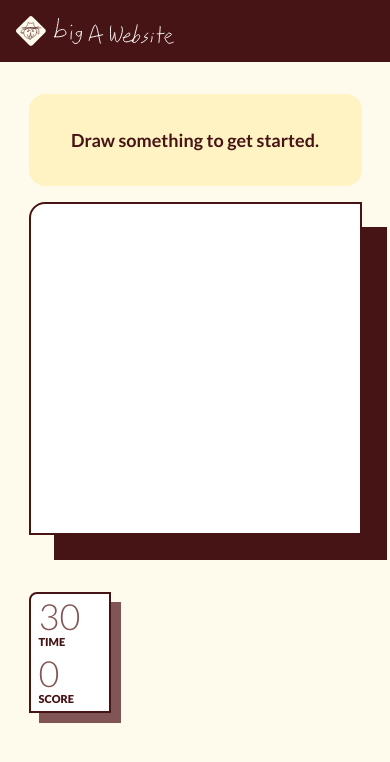
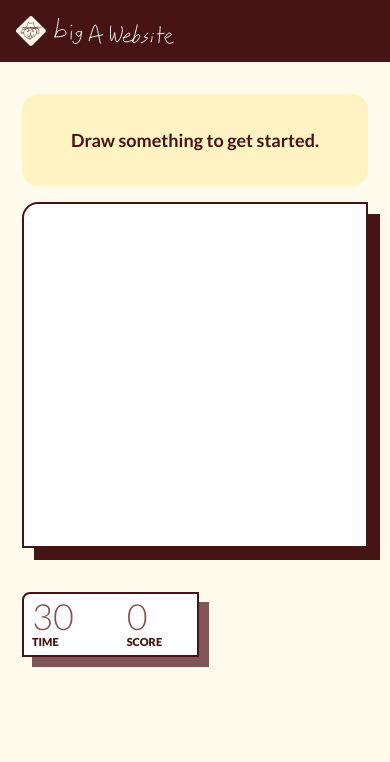
Before and after one commit to alexhutton28/big-a-website, a Next.js app: page /art-something in a window 390 px wide. Shown: the top 762 px of the page. Built offline with nearby package versions, Linux system fonts and the light colour scheme; a web font is replaced by a local one.

Commit message:
Art Something: circle fades in after game over; score shows 0 on load; phone: thinner canvas shadow, time and score side by side

```diff
--- a/src/app/art-something/Canvas.tsx
+++ b/src/app/art-something/Canvas.tsx
@@ -84,6 +84,8 @@ export default function Canvas() {
   // Between games, the player's first stroke starts a count-in on the timer bar; the
   // drawing then starts the game when it runs out
   const [countingIn, setCountingIn] = useState(false);
+  // The dashed circle waits for the game-over message to finish sliding in
+  const [circleReady, setCircleReady] = useState(true);
   const countingInRef = useRef(false);
   const onFirstMarkRef = useRef<() => void>(() => {});
   const setCountingInBoth = (next: boolean) => {
@@ -136,10 +138,14 @@ export default function Canvas() {
     promptMsRef.current = 0;
     drawPromptBar();
     setPromptBarShownBoth(false);
+    setCircleReady(false);
     const slide = promptRef.current?.triggerSubmitAnimation();
     await slide?.hidden;
     setPhaseBoth('over');
     setScoringBoth(false);
+    // The circle fades back in once the final score has finished sliding in
+    await slide?.done;
+    setCircleReady(true);
   };
 
   useEffect(() => {
@@ -484,15 +490,15 @@ export default function Canvas() {
             </div>
           )}
         </div>
-        <div className="art-canvas relative size-(--art-canvas-size) overflow-hidden rounded-tl-2xl border-2 border-mahogany bg-white shadow-[25px_25px_0_var(--color-mahogany)]">
+        <div className="art-canvas relative size-(--art-canvas-size) overflow-hidden rounded-tl-2xl border-2 border-mahogany bg-white shadow-[25px_25px_0_var(--color-mahogany)] max-md:shadow-[12px_12px_0_var(--color-mahogany)]">
           {/* Between games: a dashed circle to get the next drawing going. It sits
               under the (transparent) canvas, so it's never part of the drawing, and
               fades out once the player starts drawing. It stays hidden while that
-              drawing is submitted, though the board is already clear by then. */}
-          {phase !== 'playing' && (
+              drawing is submitted, though the board is already clear by then. Always
+              mounted, so it fades in and out rather than popping. */}
           <svg
             aria-hidden="true"
-              className={`pointer-events-none absolute inset-0 size-full transition-opacity duration-750 ${isCanvasEmpty && !scoring ? 'opacity-100' : 'opacity-0'}`}
+            className={`pointer-events-none absolute inset-0 size-full transition-opacity duration-750 ${phase !== 'playing' && circleReady && isCanvasEmpty && !scoring ? 'opacity-100' : 'opacity-0'}`}
             viewBox="0 0 100 100"
           >
             {/* Open at the upper right, like an unfinished sketch: clockwise from
@@ -508,7 +514,6 @@ export default function Canvas() {
               strokeDasharray="3 4.5 2.5 5 3.5 4.5 2 5 3 4 2.5 5 3 4.5 2.5 5 3.5 4.5 2.5 5 3 4.5 3 99"
             />
           </svg>
-          )}
           <canvas ref={canvasRef} className="absolute inset-0 block size-full" />
         </div>
         <div ref={statsRef} className="art-stats">
--- a/src/app/art-something/TimeAndScore.tsx
+++ b/src/app/art-something/TimeAndScore.tsx
@@ -1,6 +1,6 @@
 'use client';
 
-import React, { useEffect, useRef } from 'react';
+import React, { useEffect, useRef, useState } from 'react';
 
 type Props = {
   playerScore: number;
@@ -16,10 +16,12 @@ export default function TimeAndScore({ playerScore, timeLeft }: Props) {
   const scoreRef = useRef<HTMLSpanElement>(null);
   const gainsRef = useRef<HTMLDivElement>(null);
   const shownRef = useRef<number | null>(null);
+  // Never changes, so React never touches the score's text after the first render
+  const [initialScore] = useState(playerScore);
 
   // When the score goes up: the box presses into its shadow, the points earned float
   // out beside it, and the score counts up to the new total. The score's text is
-  // written here rather than rendered, since it changes every frame while counting.
+  // updated here rather than re-rendered, since it changes every frame while counting.
   useEffect(() => {
     const score = scoreRef.current;
     const box = boxRef.current;
@@ -29,7 +31,11 @@ export default function TimeAndScore({ playerScore, timeLeft }: Props) {
     const from = shownRef.current ?? playerScore;
     const to = playerScore;
     shownRef.current = to;
-    const show = (value: number) => (score.textContent = String(value));
+    // Updates the text node React rendered, rather than replacing it
+    const show = (value: number) => {
+      if (score.firstChild) score.firstChild.nodeValue = String(value);
+      else score.textContent = String(value);
+    };
 
     const reduced = window.matchMedia('(prefers-reduced-motion: reduce)').matches;
     if (to <= from || reduced || document.hidden) {
@@ -85,20 +91,29 @@ export default function TimeAndScore({ playerScore, timeLeft }: Props) {
   return (
     // art-score-box: offset shadow like the canvas's, in the lighter padauk (see
     // globals.css). The numbers are at least 3 digits wide (ch is a digit's width at
-    // their size).
+    // their size). Time above score beside the canvas; side by side on phones, where
+    // the box sits under it.
     <div
       ref={boxRef}
-      className="art-score-box relative flex flex-col items-start rounded-tl-lg border-2 border-mahogany bg-white px-2 py-1"
+      className="art-score-box relative flex flex-col gap-1 max-md:flex-row max-md:gap-4 rounded-tl-lg border-2 border-mahogany bg-white px-2 py-1"
     >
+      <div className="flex flex-col items-start">
         <div className="text-padauk font-light text-4xl leading-none tabular-nums min-w-[3ch]">
           {timeLeft}
         </div>
-      <div className="text-mahogany font-black text-[11px] mb-1">TIME</div>
+        <div className="text-mahogany font-black text-[11px]">TIME</div>
+      </div>
+      <div className="flex flex-col items-start">
+        {/* Rendered once with the starting score so it shows straight away; after
+            that the effect above updates it */}
         <span
           ref={scoreRef}
           className="text-padauk font-light text-4xl leading-none tabular-nums min-w-[3ch]"
-      />
+        >
+          {initialScore}
+        </span>
         <div className="text-mahogany font-black text-[11px]">SCORE</div>
+      </div>
       {/* The "+points" for each scored drawing float up from here */}
       <div ref={gainsRef} aria-hidden="true" className="art-score-gains" />
     </div>
--- a/src/app/globals.css
+++ b/src/app/globals.css
@@ -600,8 +600,9 @@ body:has(.art-page) {
    canvas (which stays centered on the page). On phones the box sits under the
    canvas instead. */
 .art-layout {
-  /* Phones: as wide as the screen allows, leaving the 16px gutters and the shadow */
-  --art-canvas-size: min(100vw - 57px, 70vh);
+  /* Phones: as wide as the screen allows, leaving the 16px gutters and the 12px
+     shadow (half the desktop one, to save room) */
+  --art-canvas-size: min(100vw - 44px, 70vh);
 
   display: grid;
   grid-template-areas:
@@ -712,7 +713,7 @@ body:has(.art-page) {
 /* Clear the canvas's shadow, which sits outside its box */
 @media (width < 48rem) {
   .art-stats {
-    margin-top: 25px;
+    margin-top: 12px;
   }
 }
 
```
Lines whose indentation alone changed are shown as unchanged.
